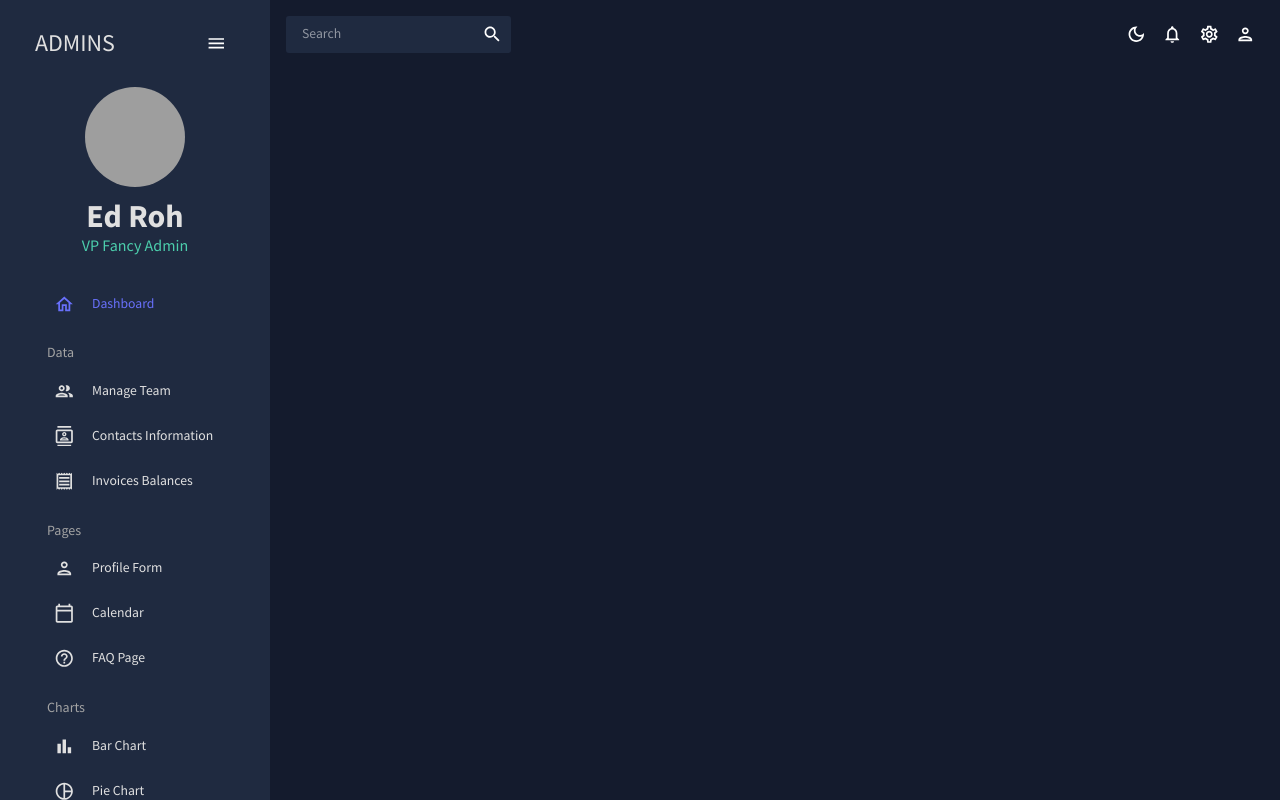
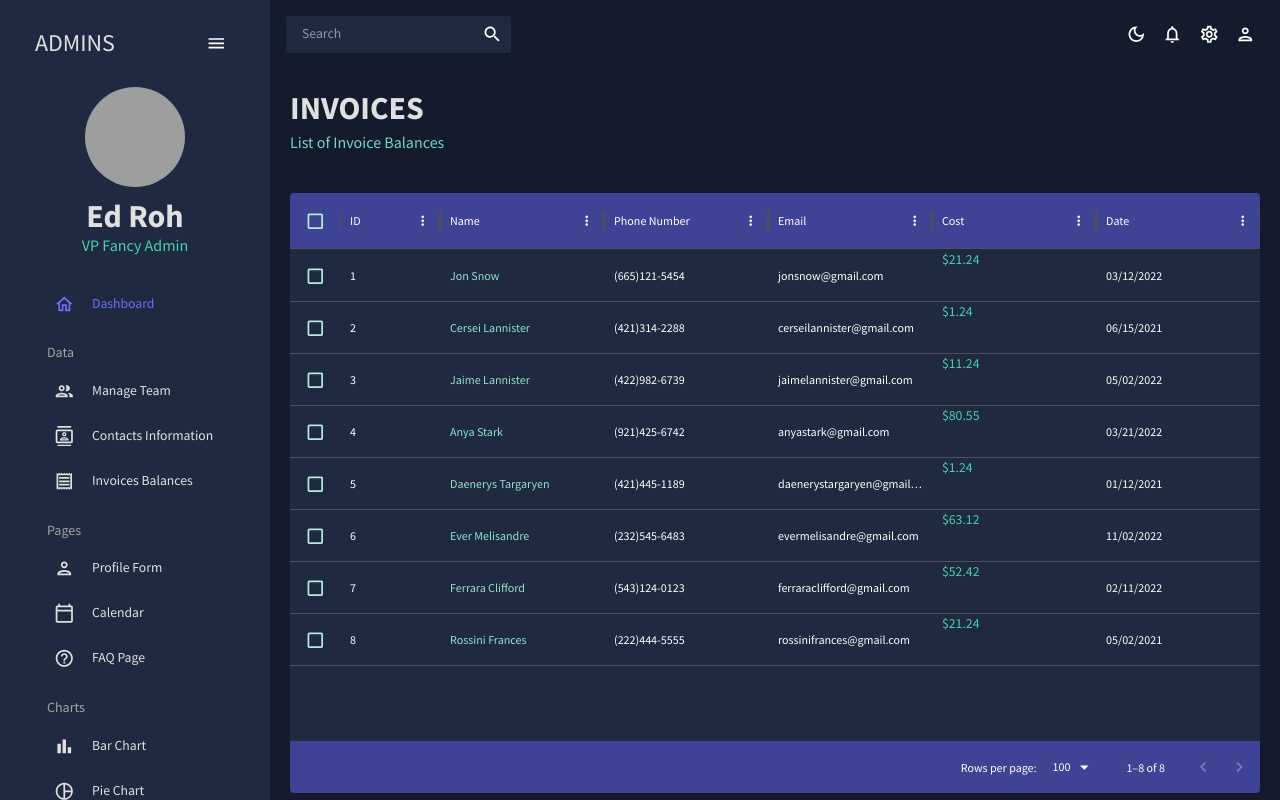
Before and after one commit to silencio260/react_admin, a React (Create React App) app: page /invoices in a window 1280 px wide. Built offline with nearby package versions, Linux system fonts and the light colour scheme; grey boxes are pictures that could not be loaded.

Commit message:
Implement contacts and invoices pages and tables

```diff
--- a/src/App.js
+++ b/src/App.js
@@ -5,8 +5,8 @@
 import Sidebar from "./scenes/global/Sidebar";
 import Dashboard from "./scenes/dashbaord";
 import Team from "./scenes/team";
-// import Invoices from "./scenes/invoices";
-// import Contacts from "./scenes/contacts";
+import Invoices from "./scenes/invoices";
+import Contacts from "./scenes/contacts";
 // import Bar from "./scenes/global/bar";
 // import Form from "./scenes/form";
 // import Line from "./scenes/line";
@@ -32,8 +32,8 @@
             <Routes>
               <Route path="/" element={<Dashboard />}/>
               <Route path="/team" element={<Team />}/>
-              {/* <Route path="/contacts" element={<Contacts />}/> */}
-              {/* <Route path="/invoices" element={<Invoices />}/> */}
+              <Route path="/contacts" element={<Contacts />}/>
+              <Route path="/invoices" element={<Invoices />}/>
               {/* <Route path="/form" element={<Form />}/> */}
               {/* <Route path="/bar" element={<Bar />}/> */}
               {/* <Route path="/pie" element={<Pie />}/> */}
--- /dev/null
+++ b/src/scenes/contacts/index.jsx
@@ -0,0 +1,106 @@
+import { Box, Toolbar, Typography, useTheme } from "@mui/material";
+import { DataGrid, GridToolbar } from "@mui/x-data-grid";
+import { tokens } from "../../theme";
+import { mockDataContacts} from "../../data/mockData";
+import Header from "../../components/Header";
+
+
+const Contacts = () => {
+
+    const theme = useTheme();
+    const colors = tokens(theme.palette.mode);
+
+    const columns = [
+        { field: "id", headerName: "ID", flex: 0.5 },
+        { field: "registrarId", headerName: "Registrar ID" },
+        {
+          field: "name",
+          headerName: "Name",
+          flex: 1,
+          cellClassName: "name-column--cell",
+        },
+        {
+          field: "age",
+          headerName: "Age",
+          type: "number",
+          headerAlign: "left",
+          align: "left",
+        },
+        {
+          field: "phone",
+          headerName: "Phone Number",
+          flex: 1,
+        },
+        {
+          field: "email",
+          headerName: "Email",
+          flex: 1,
+        },
+        {
+          field: "address",
+          headerName: "Address",
+          flex: 1,
+        },
+        {
+          field: "city",
+          headerName: "City",
+          flex: 1,
+        },
+        {
+          field: "zipCode",
+          headerName: "Zip Code",
+          flex: 1,
+        },
+      ];
+
+
+  return (
+    <Box m={'20px'}>
+        <Header
+            title={'CONTACTS'}
+            subtitle={'List for Contacts for future reference'}
+        />
+
+        <Box
+            m={'40px 0 0 0'}
+            height={'70vh'}
+            sx={{
+                "& .MuiDataGrid-root": {
+                  border: "none",
+                },
+                "& .MuiDataGrid-cell": {
+                  borderBottom: "none",
+                },
+                "& .name-column--cell": {
+                  color: colors.greenAccent[300],
+                },
+                "& .MuiDataGrid-columnHeader": {
+                  backgroundColor: colors.blueAccent[700],
+                  borderBottom: "none",
+                },
+                "& .MuiDataGrid-virtualScroller": {
+                  backgroundColor: colors.primary[400],
+                },
+                "& .MuiDataGrid-footerContainer": {
+                  borderTop: "none",
+                  backgroundColor: colors.blueAccent[700],
+                },
+                "& .MuiCheckbox-root": {
+                  color: `${colors.greenAccent[200]} !important`,
+                },
+                "& .MuiDataGrid-toolbarContainer .MuiButton-text": {
+                    color: `${colors.grey[100]} !important`,
+                  },
+              }}
+        >
+            <DataGrid
+              rows={mockDataContacts}
+              columns={columns}
+              components={{Toolbar: GridToolbar}}
+            />
+        </Box>
+    </Box>
+  )
+}
+
+export default Contacts
--- /dev/null
+++ b/src/scenes/invoices/index.jsx
@@ -0,0 +1,83 @@
+import { Box, Typography, useTheme } from "@mui/material";
+import { DataGrid } from "@mui/x-data-grid";
+import { tokens } from "../../theme";
+import { mockDataInvoices } from "../../data/mockData";
+import Header from "../../components/Header";
+
+const Invoices = () => {
+  const theme = useTheme();
+  const colors = tokens(theme.palette.mode);
+  const columns = [
+    { field: "id", headerName: "ID" },
+    {
+      field: "name",
+      headerName: "Name",
+      flex: 1,
+      cellClassName: "name-column--cell",
+    },
+    {
+      field: "phone",
+      headerName: "Phone Number",
+      flex: 1,
+    },
+    {
+      field: "email",
+      headerName: "Email",
+      flex: 1,
+    },
+    {
+      field: "cost",
+      headerName: "Cost",
+      flex: 1,
+      renderCell: (params) => (
+        <Typography color={colors.greenAccent[500]}>
+          ${params.row.cost}
+        </Typography>
+      ),
+    },
+    {
+      field: "date",
+      headerName: "Date",
+      flex: 1,
+    },
+  ];
+
+  return (
+    <Box m="20px">
+      <Header title="INVOICES" subtitle="List of Invoice Balances" />
+      <Box
+        m="40px 0 0 0"
+        height="75vh"
+        sx={{
+          "& .MuiDataGrid-root": {
+            border: "none",
+          },
+          "& .MuiDataGrid-cell": {
+            borderBottom: "none",
+          },
+          "& .name-column--cell": {
+            color: colors.greenAccent[300],
+          },
+          "& .MuiDataGrid-columnHeader": {
+            backgroundColor: colors.blueAccent[700],
+            borderBottom: "none",
+          },
+          "& .MuiDataGrid-virtualScroller": {
+            backgroundColor: colors.primary[400],
+          },
+          "& .MuiDataGrid-footerContainer": {
+            borderTop: "none",
+            backgroundColor: colors.blueAccent[700],
+          },
+          "& .MuiCheckbox-root": {
+            color: `${colors.greenAccent[200]} !important`,
+          },
+        }}
+      >
+        <DataGrid checkboxSelection rows={mockDataInvoices} columns={columns} />
+      </Box>
+    </Box>
+  );
+};
+
+export default Invoices;
--- a/src/scenes/team/index.jsx
+++ b/src/scenes/team/index.jsx
@@ -94,7 +94,6 @@
                 },
                 "& .MuiDataGrid-columnHeader": {
                   backgroundColor: colors.blueAccent[700],
-                // backgroundColor:  `${colors.greenAccent[200]} !important`,
                   borderBottom: "none",
                 },
                 "& .MuiDataGrid-virtualScroller": {
```
